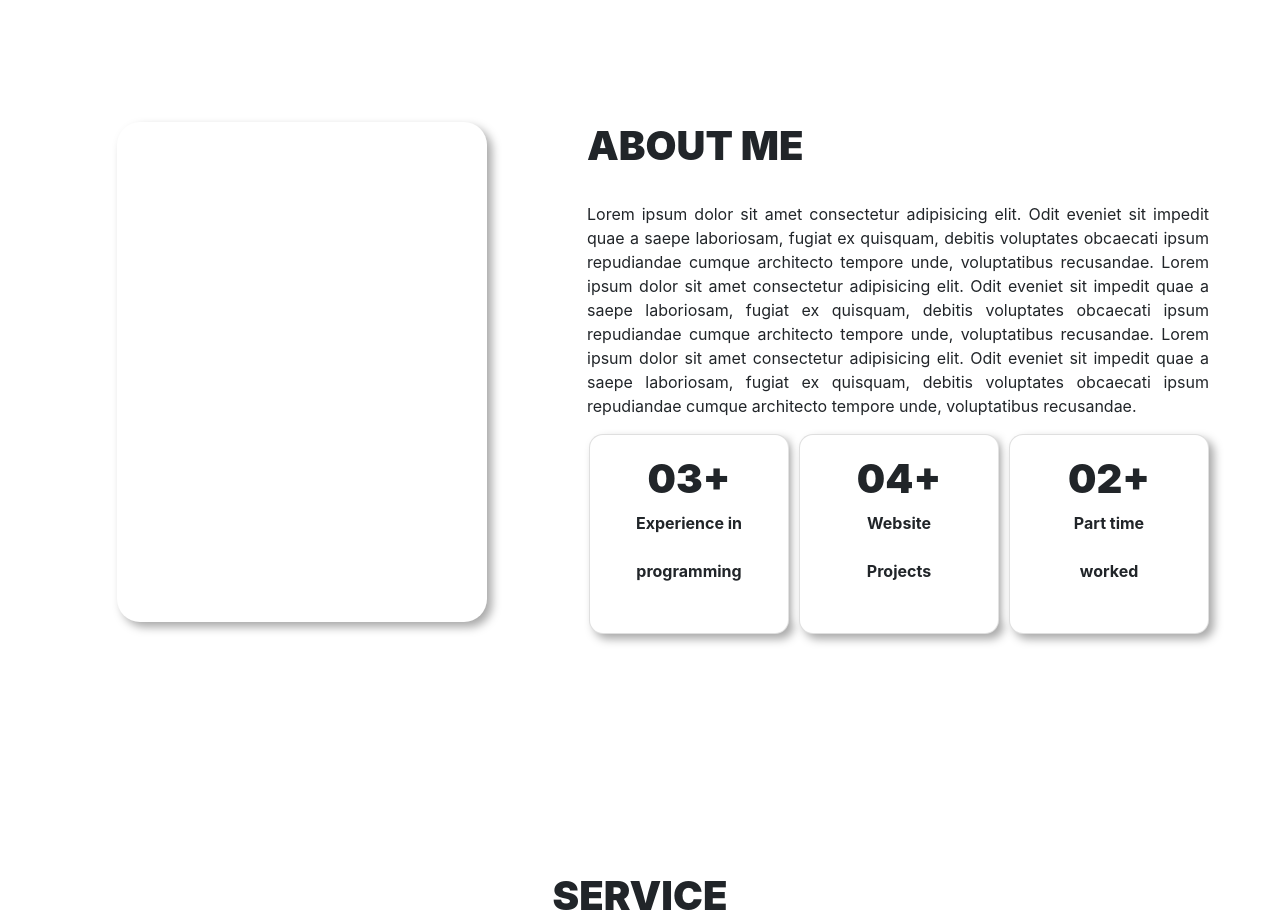
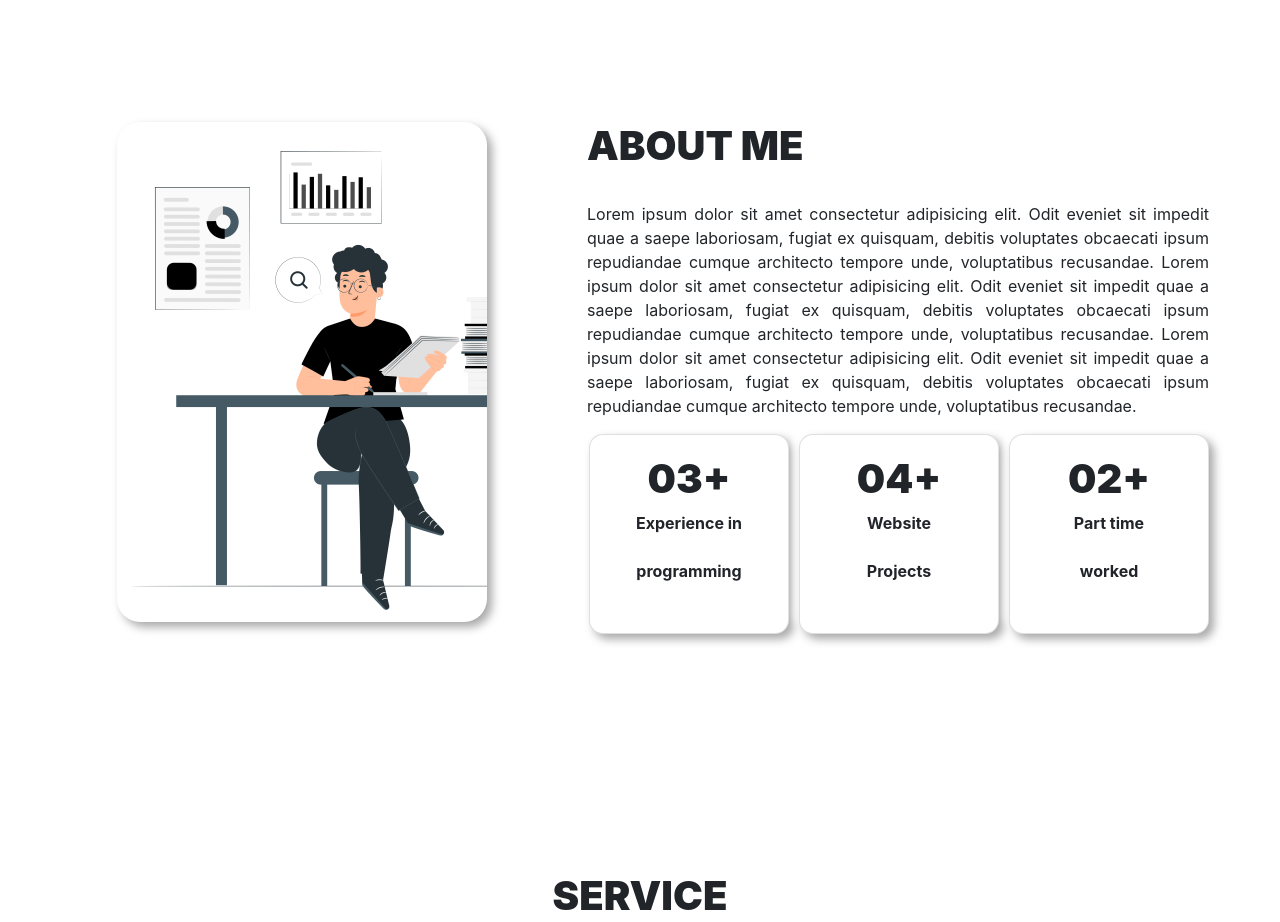
Before and after one commit to chicojohn/chicksElement, a plain HTML site: page index.html in a window 1280 px wide. Shown: the part 800-1722 px from the top of the page. Drawn offline with nearby package versions, Linux system fonts and the light colour scheme; the site is published under a folder, as on GitHub Pages, so addresses that start at the root find nothing.

Commit message:
Update style.css

```diff
--- a/style.css
+++ b/style.css
@@ -135,7 +135,7 @@
 
 .mycard{
     margin-top: 50px;
-    background-image: url("/aboutme.png");
+    background-image: url("aboutme.png");
     background-size: cover;
     background-repeat: no-repeat;
     height: 500px;
```
